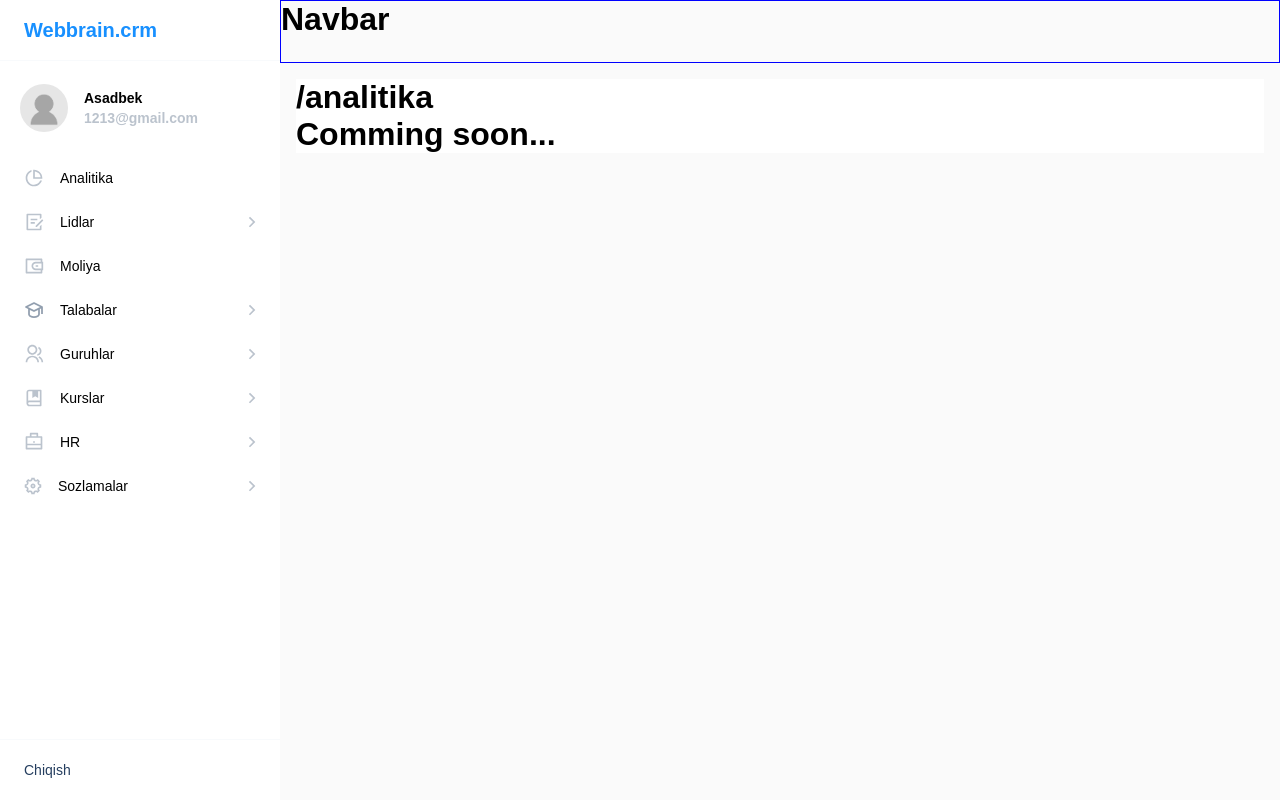
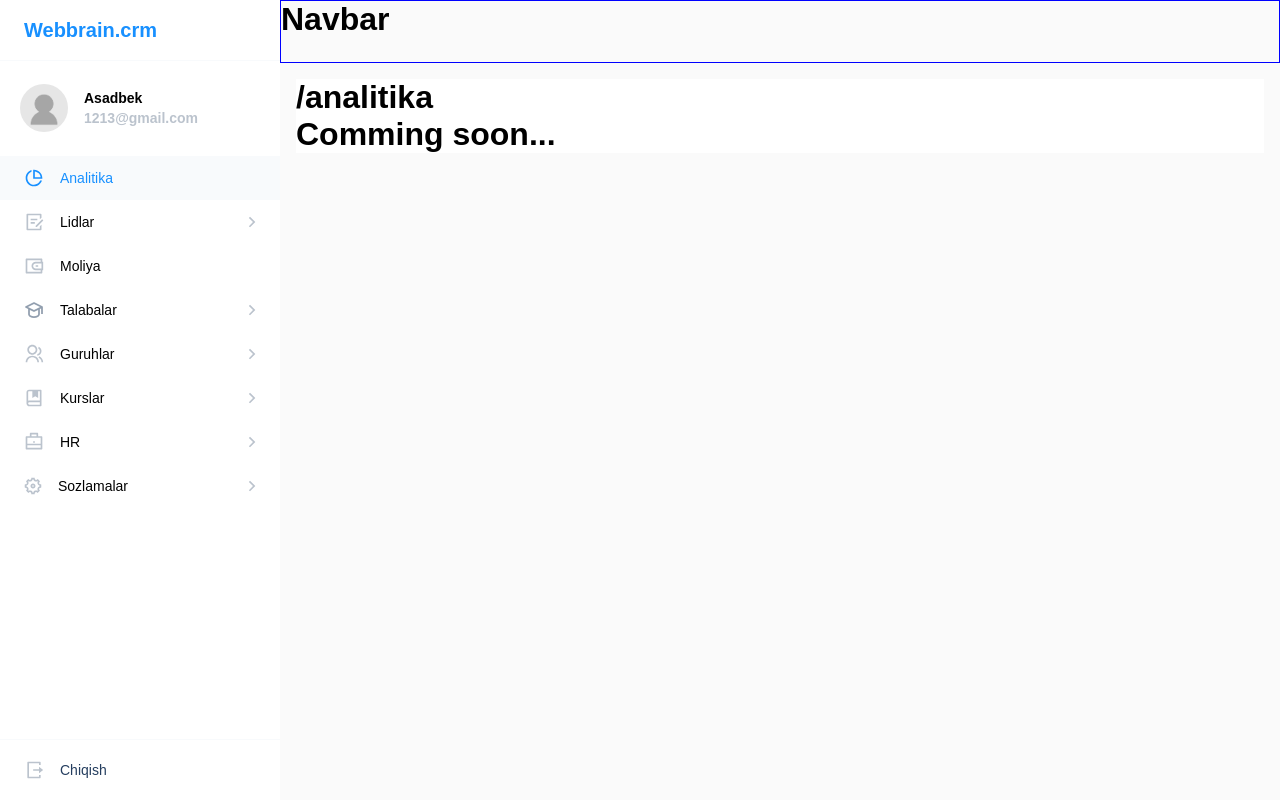
Before and after one commit to AzimovAsadbek/crm-project, a React (Vite) app: page /analitika in a window 1280 px wide. Built offline with nearby package versions, Linux system fonts and the light colour scheme.

Commit message:
Active path

```diff
--- a/src/components/Sidebar/index.jsx
+++ b/src/components/Sidebar/index.jsx
@@ -1,9 +1,10 @@
-import React, { useState } from "react";
+import React, { useEffect, useState } from "react";
 import {
   Arrow,
   Body,
   ChildWrapper,
   Container,
+  Exit,
   LogOut,
   Logo,
   Menu,
@@ -11,24 +12,37 @@ import {
   Side,
   Wrapper,
 } from "./style";
-import { Outlet, useNavigate } from "react-router-dom";
+import { Outlet, useLocation, useNavigate } from "react-router-dom";
 import Navbar from "../Navbar";
 import Profile from "./profile";
 import sidebar from "../../utils/sidebar";
 
 const Sidebar = () => {
   const [open, setOpen] = useState([]);
+
   const navigate = useNavigate();
+  const location = useLocation();
   const onclickLogo = () => {
     navigate("/");
   };
 
-  const onOpen = (id) => {
-    if (open.includes(id)) {
-      const data = open.filter((v) => v !== id);
+  useEffect(() => {
+    const path = JSON.parse(localStorage.getItem("open"));
+    setOpen(path || []);
+  }, []);
+
+  const onOpen = ({ id, path, children }, e) => {
+    if (open?.includes(id)) {
+      const data = open?.filter((v) => v !== id);
+      localStorage.setItem("open", JSON.stringify(data));
       setOpen(data);
     } else {
+      localStorage.setItem("open", JSON.stringify([...open, id]));
       setOpen([...open, id]);
+    }
+    if (!children) {
+      e.preventDefault();
+      navigate(path);
     }
   };
   return (
@@ -40,32 +54,44 @@ const Sidebar = () => {
         <Menu>
           {sidebar.map((parent) => {
             const { icon: Icon } = parent;
-            const active = open.includes(parent.id);
+            const active = open?.includes(parent.id);
             return (
-              <>
-                <MenuItem key={parent.id} onClick={() => onOpen(parent.id)}>
+              <React.Fragment key={parent.id}>
+                <MenuItem
+                  onClick={(e) => onOpen(parent, e)}
+                  active={location.pathname.includes(parent.path).toString()}
+                >
                   <MenuItem.Title>
                     <Icon className="icon" />
                     {parent.title}
-                    {parent?.children && <Arrow active={active} />}
+                    {parent?.children && <Arrow active={active.toString()} />}
                   </MenuItem.Title>
                 </MenuItem>
 
-                <ChildWrapper active={active}>
+                <ChildWrapper active={active.toString()}>
                   {parent?.children?.map((child) => {
                     return (
-                      <MenuItem key={child?.id}>
+                      <MenuItem
+                        key={child?.id}
+                        to={child.path}
+                        active={location.pathname
+                          ?.includes(child.path)
+                          .toString()}
+                      >
                         <MenuItem.Title>{child.title}</MenuItem.Title>
                       </MenuItem>
                     );
                   })}
                 </ChildWrapper>
-              </>
+              </React.Fragment>
             );
           })}
         </Menu>
 
-        <LogOut>Chiqish</LogOut>
+        <LogOut>
+          <Exit />
+          Chiqish
+        </LogOut>
       </Side>
 
       <Body>
--- a/src/components/Sidebar/style.js
+++ b/src/components/Sidebar/style.js
@@ -1,5 +1,7 @@
 import styled from "styled-components";
 import arrow from "../../assets/icons/arrow.svg?react";
+import exit from "../../assets/icons/exit.svg?react";
+import { NavLink } from "react-router-dom";
 
 const Container = styled.div`
   display: flex;
@@ -38,16 +40,32 @@ const Logo = styled.div`
   border-bottom: 1px solid #f8fafc;
   cursor: pointer;
   background-color: white;
+  position: sticky;
+  top: 0;
 `;
 
 const LogOut = styled(Logo)`
   display: flex;
+  position: sticky;
   font-size: 14px;
   font-weight: 500;
   margin-top: auto;
   border-top: 1px solid #f8fafc;
+  bottom: 0;
   border-bottom: 0;
   color: #253e5f;
+  display: flex;
+  align-items: center;
+  gap: 16px;
+
+  :hover {
+    cursor: pointer;
+    background-color: #f8fafc;
+    color: var(--activeColor);
+    & path {
+      fill: var(--activeColor);
+    }
+  }
 `;
 
 const ProfileContainer = styled.div`
@@ -92,17 +110,29 @@ const Menu = styled.div`
   flex-direction: column;
 `;
 
-const MenuItem = styled.div`
+const MenuItem = styled(NavLink)`
+  text-decoration: none;
+  color: ${({ active }) =>
+    active === "true" ? "var(--activeColor)" : "var(--primaryColor)"};
   :hover {
     cursor: pointer;
+    color: var(--activeColor);
     background-color: #f8fafc;
-    color: var(--activeColor);
     .icon {
       & path {
         fill: var(--activeColor);
       }
     }
+    & path {
+      fill: var(--activeColor);
+    }
   }
+  & path {
+    fill: ${({ active }) => active === "true" && "var(--activeColor)"};
+  }
+
+  background-color: ${({ active }) =>
+    active === "true" ? "#f8fafc" : "inherit"};
 `;
 
 MenuItem.Title = styled.div`
@@ -112,25 +142,28 @@ MenuItem.Title = styled.div`
   font-weight: 500;
   font-size: 14px;
   line-height: 20px;
-  color: var(--primaryColor);
   .icon {
     margin-right: 16px;
   }
+  background-color: inherit;
 `;
 
 const Arrow = styled(arrow)`
   margin-left: auto;
-  transform: ${(props) => props?.active && "rotate(90deg)"};
+  transform: ${({ active }) => active === "true" && "rotate(90deg)"};
   transition: all 0.1s;
 `;
 
 const ChildWrapper = styled.div`
   padding-left: 35px;
-  height: ${(props) => (props?.active ? "fit-content" : "0px")};
-  overflow: ${(props) => (props?.active ? "visible" : "hidden")};
+  height: ${(props) => (props?.active === "true" ? "fit-content" : "0px")};
+  overflow: ${(props) => (props?.active === "true" ? "visible" : "hidden")};
 `;
 
+const Exit = styled(exit)``;
+
 export {
+  Exit,
   Arrow,
   MenuItem,
   Menu,
```
